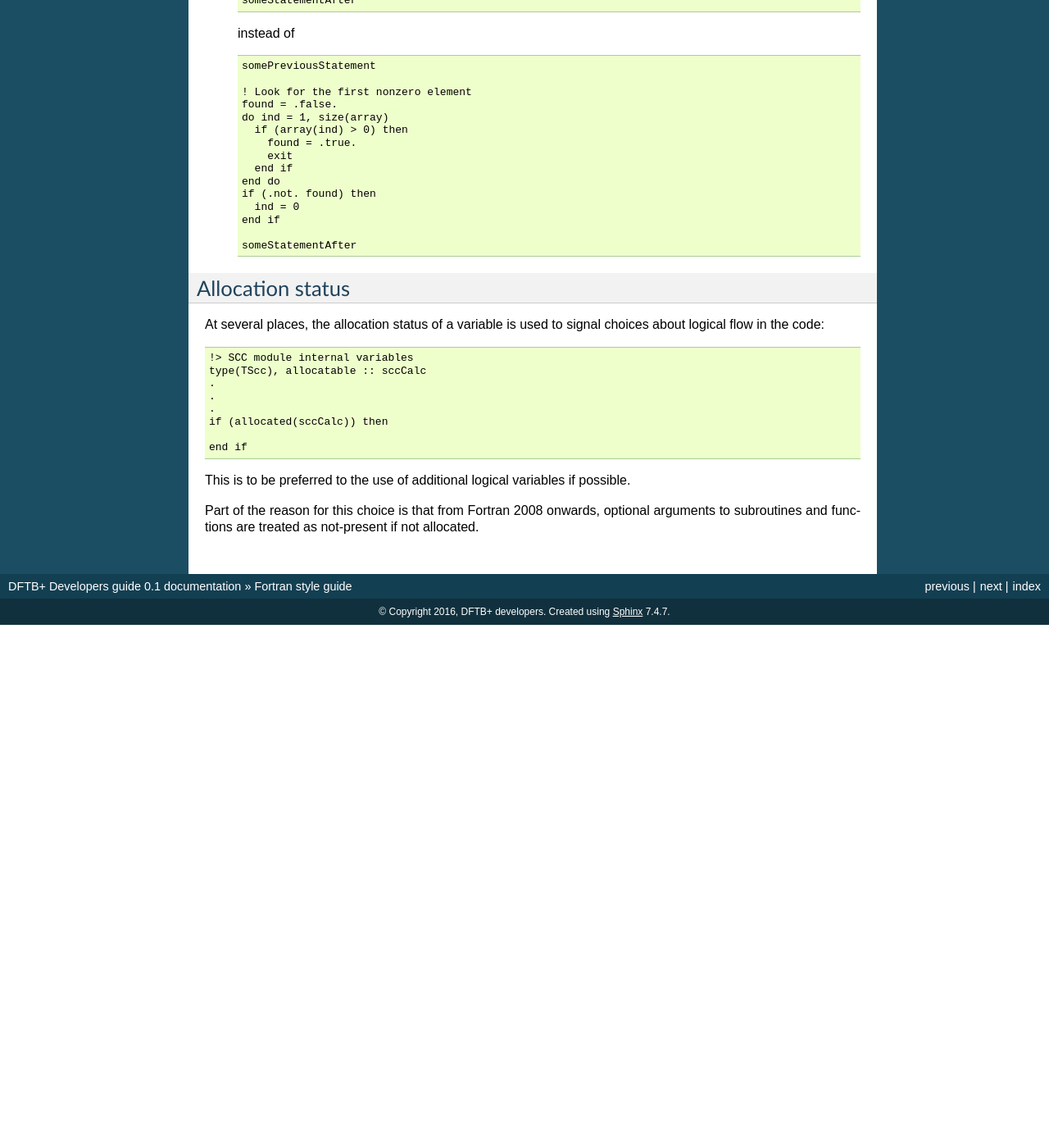
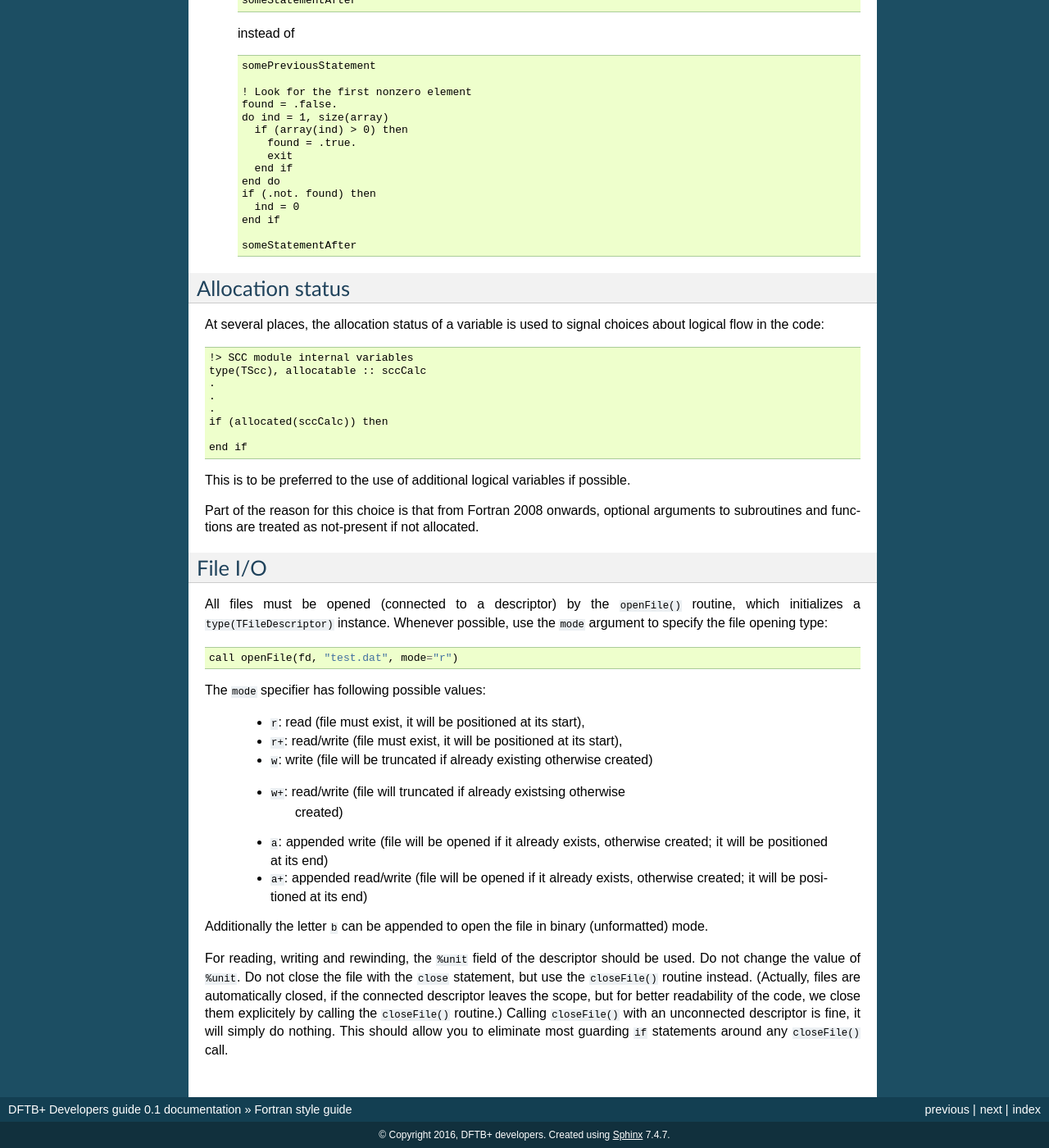
Before and after one commit to dftbplus/develguide, a Sphinx documentation site: the page built from docs/fortranstyle.rst, in a window 1280 px wide and 1400 px high, scrolled down 4769 px. Shown: the whole window at 82% size. Built offline with Sphinx 7.4.7, drawn with Linux system fonts in a browser that asks for light colours; before the commit the page ends 5531 px from its top, so only the background shows below that.

Commit message:
Add section about file I/O

```diff
--- a/docs/fortranstyle.rst
+++ b/docs/fortranstyle.rst
@@ -325,3 +325,42 @@ This is to be preferred to the use of additional logical variables if possible.
 Part of the reason for this choice is that from Fortran 2008 onwards, optional
 arguments to subroutines and functions are treated as not-present if not
 allocated.
+
+
+File I/O
+========
+
+All files must be opened (connected to a descriptor) by the ``openFile()``
+routine, which initializes a ``type(TFileDescriptor)`` instance. Whenever
+possible, use the ``mode`` argument to specify the file opening type::
+
+  call openFile(fd, "test.dat", mode="r")
+
+The ``mode`` specifier has following possible values:
+
+  * ``r``: read (file must exist, it will be positioned at its start),
+
+  * ``r+``: read/write (file must exist, it will be positioned at its start),
+
+  * ``w``: write (file will be truncated if already existing otherwise created)
+
+  * ``w+``: read/write (file will truncated if already existsing otherwise
+     created)
+
+  * ``a``: appended write (file will be opened if it already exists, otherwise
+    created; it will be positioned at its end)
+
+  * ``a+``: appended read/write (file will be opened if it already exists,
+    otherwise created; it will be positioned at its end)
+
+Additionally the letter ``b`` can be appended to open the file in binary
+(unformatted) mode.
+
+For reading, writing and rewinding, the ``%unit`` field of the descriptor should
+be used. Do not change the value of ``%unit``. Do not close the file with the
+``close`` statement, but use the ``closeFile()`` routine instead. (Actually,
+files are automatically closed, if the connected descriptor leaves the scope,
+but for better readability of the code, we close them explicitely by calling
+the ``closeFile()`` routine.) Calling ``closeFile()`` with an unconnected
+descriptor is fine, it will simply do nothing. This should allow you to
+eliminate most guarding ``if`` statements around any ``closeFile()`` call.
```
